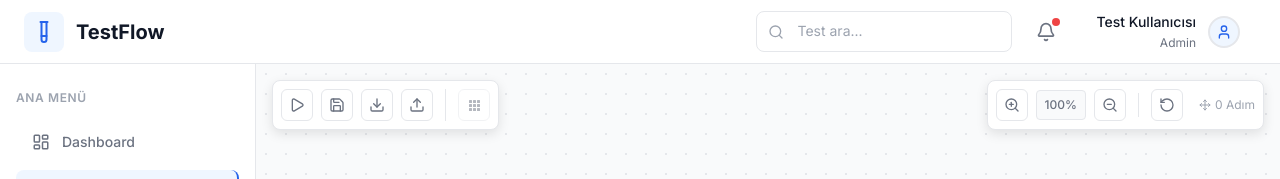
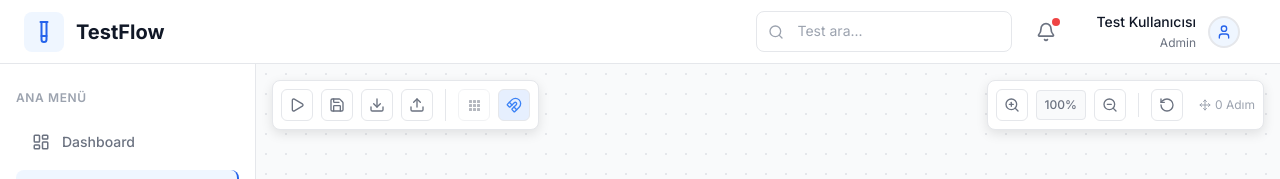
Before and after one commit to erenaydin0/TestFlow, a Next.js app: page /test-builder in a window 1280 px wide. Shown: the top 179 px of the page. Built offline with nearby package versions, Linux system fonts and the light colour scheme.

Commit message:
Adımları hizalarken kolaylık sağlması adına magnet ikonu eklendi. Diğer adımlardan hiza alınmasını kolaylaştıran çizgiler ile yol göstermekte.

```diff
--- a/src/app/globals.css
+++ b/src/app/globals.css
@@ -162,6 +162,41 @@ body {
   color: #60a5fa;
 }
 
+/* Canvas control styles */
+.canvas-control {
+  display: flex;
+  align-items: center;
+  justify-content: center;
+  width: 2rem;
+  height: 2rem;
+  background-color: transparent;
+  border: none;
+  border-radius: 0.25rem;
+  cursor: pointer;
+  color: var(--text-secondary);
+  transition: all 0.2s ease;
+}
+
+.canvas-control:hover {
+  background-color: var(--bg-tertiary);
+  color: var(--text-primary);
+}
+
+.canvas-control:disabled {
+  opacity: 0.5;
+  cursor: not-allowed;
+}
+
+.canvas-control:disabled:hover {
+  background-color: transparent;
+  color: var(--text-secondary);
+}
+
+/* Canvas background grid */
+.canvas-background {
+  background-color: var(--bg-secondary);
+}
+
 /* Smooth transitions for all elements */
 * {
   transition: background-color 0.3s ease, color 0.3s ease, border-color 0.3s ease;
--- a/src/app/test-builder/page.tsx
+++ b/src/app/test-builder/page.tsx
@@ -25,7 +25,8 @@ import {
   Move,
   X,
   CheckCircle,
-  XCircle
+  XCircle,
+  Magnet
 } from 'lucide-react';
 import { TestStep } from '@/types';
 
@@ -92,9 +93,99 @@ export default function TestBuilder() {
   const [pan, setPan] = useState({ x: 0, y: 0 });
   const [isPanning, setIsPanning] = useState(false);
   const [panStart, setPanStart] = useState({ x: 0, y: 0 });
+  const [snapEnabled, setSnapEnabled] = useState(true);
+  const [snapLines, setSnapLines] = useState<{x: number[], y: number[]}>({x: [], y: []});
 
   // Generate unique ID
   const generateId = () => Math.random().toString(36).substr(2, 9);
+
+  // Snap to grid and other steps
+  const snapToPosition = (x: number, y: number, excludeStepId?: string) => {
+    if (!snapEnabled) return { x, y, snapLines: { x: [], y: [] } };
+
+    const SNAP_THRESHOLD = 15; // pixels
+    const GRID_SIZE = 20; // Grid snap size
+    let snappedX = x;
+    let snappedY = y;
+    const activeSnapLines = { x: [] as number[], y: [] as number[] };
+
+    // Snap to grid
+    const gridX = Math.round(x / GRID_SIZE) * GRID_SIZE;
+    const gridY = Math.round(y / GRID_SIZE) * GRID_SIZE;
+
+    if (Math.abs(x - gridX) < SNAP_THRESHOLD) {
+      snappedX = gridX;
+    }
+    if (Math.abs(y - gridY) < SNAP_THRESHOLD) {
+      snappedY = gridY;
+    }
+
+    // Snap to other steps
+    const otherSteps = testSteps.filter(step => step.id !== excludeStepId);
+
+    for (const step of otherSteps) {
+      const stepCenterX = step.x + 96; // Step width/2
+      const stepCenterY = step.y + 40; // Step height/2
+      const stepLeft = step.x;
+      const stepRight = step.x + 192; // Step width
+      const stepTop = step.y;
+      const stepBottom = step.y + 80; // Step height
+
+      // Horizontal alignment (Y-axis)
+      if (Math.abs(y - step.y) < SNAP_THRESHOLD) {
+        snappedY = step.y; // Top alignment
+        activeSnapLines.y.push(step.y);
+      } else if (Math.abs(y - stepCenterY) < SNAP_THRESHOLD) {
+        snappedY = stepCenterY - 40; // Center alignment
+        activeSnapLines.y.push(stepCenterY);
+      } else if (Math.abs(y - stepBottom) < SNAP_THRESHOLD) {
+        snappedY = stepBottom; // Bottom alignment
+        activeSnapLines.y.push(stepBottom);
+      }
+
+      // Vertical alignment (X-axis)
+      if (Math.abs(x - step.x) < SNAP_THRESHOLD) {
+        snappedX = step.x; // Left alignment
+        activeSnapLines.x.push(step.x);
+      } else if (Math.abs(x - stepCenterX) < SNAP_THRESHOLD) {
+        snappedX = stepCenterX - 96; // Center alignment
+        activeSnapLines.x.push(stepCenterX);
+      } else if (Math.abs(x - stepRight) < SNAP_THRESHOLD) {
+        snappedX = stepRight; // Right alignment
+        activeSnapLines.x.push(stepRight);
+      }
+
+      // Spacing alignment (common distances)
+      const COMMON_SPACING = [50, 100, 150, 200, 250]; // Common spacing values
+      for (const spacing of COMMON_SPACING) {
+        // Horizontal spacing
+        if (Math.abs(x - (stepRight + spacing)) < SNAP_THRESHOLD) {
+          snappedX = stepRight + spacing;
+          activeSnapLines.x.push(stepRight + spacing);
+        }
+        if (Math.abs(x - (stepLeft - spacing - 192)) < SNAP_THRESHOLD) {
+          snappedX = stepLeft - spacing - 192;
+          activeSnapLines.x.push(stepLeft - spacing);
+        }
+
+        // Vertical spacing
+        if (Math.abs(y - (stepBottom + spacing)) < SNAP_THRESHOLD) {
+          snappedY = stepBottom + spacing;
+          activeSnapLines.y.push(stepBottom + spacing);
+        }
+        if (Math.abs(y - (stepTop - spacing - 80)) < SNAP_THRESHOLD) {
+          snappedY = stepTop - spacing - 80;
+          activeSnapLines.y.push(stepTop - spacing);
+        }
+      }
+    }
+
+    return {
+      x: Math.max(0, snappedX),
+      y: Math.max(0, snappedY),
+      snapLines: activeSnapLines
+    };
+  };
 
   // Handle drag start for actions
   const handleActionDragStart = (actionType: string) => {
@@ -116,29 +207,35 @@ export default function TestBuilder() {
 
     const rect = canvasRef.current.getBoundingClientRect();
     // Calculate position considering canvas offset and zoom
-    const x = (e.clientX - rect.left - canvasOffset.x) / zoom;
-    const y = (e.clientY - rect.top - canvasOffset.y) / zoom;
+    const rawX = (e.clientX - rect.left - canvasOffset.x) / zoom;
+    const rawY = (e.clientY - rect.top - canvasOffset.y) / zoom;
+
+    // Center the step first
+    const centeredX = rawX - 96; // Center the step (12rem = 192px, so 96px offset)
+    const centeredY = rawY - 40;  // Center vertically
 
     if (draggedAction) {
-      // Create new step
+      // Create new step with snap
       const action = availableActions.find(a => a.type === draggedAction);
       if (action) {
+        const snapped = snapToPosition(centeredX, centeredY);
         const newStep: TestStep = {
           id: generateId(),
           type: action.type as any,
-          x: Math.max(0, x - 96), // Center the step (12rem = 192px, so 96px offset)
-          y: Math.max(0, y - 40)  // Center vertically
+          x: snapped.x,
+          y: snapped.y
         };
         setTestSteps(prev => [...prev, newStep]);
       }
     } else if (draggedStep) {
-      // Move existing step
+      // Move existing step with snap
+      const snapped = snapToPosition(centeredX, centeredY, draggedStep);
       setTestSteps(prev => prev.map(step =>
         step.id === draggedStep
           ? {
               ...step,
-              x: Math.max(0, x - 96), // Center the step
-              y: Math.max(0, y - 40)  // Center vertically
+              x: snapped.x,
+              y: snapped.y
             }
           : step
       ));
@@ -149,7 +246,8 @@ export default function TestBuilder() {
     setDraggedStep(null);
     setIsDragOver(false);
     setDragPreview(null);
-  }, [draggedAction, draggedStep, canvasOffset, zoom]);
+    setSnapLines({ x: [], y: [] }); // Clear snap lines
+  }, [draggedAction, draggedStep, canvasOffset, zoom, snapToPosition]);
 
   // Handle canvas drag over
   const handleCanvasDragOver = (e: React.DragEvent) => {
@@ -158,19 +256,23 @@ export default function TestBuilder() {
     e.dataTransfer.dropEffect = draggedAction ? 'copy' : 'move';
     setIsDragOver(true);
 
-    // Update preview position
+    // Update preview position with snap
     if (canvasRef.current && (draggedAction || draggedStep)) {
       const rect = canvasRef.current.getBoundingClientRect();
-      const x = (e.clientX - rect.left - canvasOffset.x) / zoom;
-      const y = (e.clientY - rect.top - canvasOffset.y) / zoom;
-
-      const previewX = Math.max(0, x - 96);
-      const previewY = Math.max(0, y - 40);
+      const rawX = (e.clientX - rect.left - canvasOffset.x) / zoom;
+      const rawY = (e.clientY - rect.top - canvasOffset.y) / zoom;
+
+      const centeredX = rawX - 96;
+      const centeredY = rawY - 40;
+
+      const snapped = snapToPosition(centeredX, centeredY, draggedStep || undefined);
+
+      setSnapLines(snapped.snapLines); // Update snap lines for visual feedback
 
       if (draggedAction) {
-        setDragPreview({ x: previewX, y: previewY, type: draggedAction });
+        setDragPreview({ x: snapped.x, y: snapped.y, type: draggedAction });
       } else if (draggedStep) {
-        setDragPreview({ x: previewX, y: previewY, type: 'step' });
+        setDragPreview({ x: snapped.x, y: snapped.y, type: 'step' });
       }
     }
   };
@@ -180,19 +282,23 @@ export default function TestBuilder() {
     e.preventDefault();
     setIsDragOver(true);
 
-    // Initialize preview on drag enter
+    // Initialize preview on drag enter with snap
     if (canvasRef.current && (draggedAction || draggedStep)) {
       const rect = canvasRef.current.getBoundingClientRect();
-      const x = (e.clientX - rect.left - canvasOffset.x) / zoom;
-      const y = (e.clientY - rect.top - canvasOffset.y) / zoom;
-
-      const previewX = Math.max(0, x - 96);
-      const previewY = Math.max(0, y - 40);
+      const rawX = (e.clientX - rect.left - canvasOffset.x) / zoom;
+      const rawY = (e.clientY - rect.top - canvasOffset.y) / zoom;
+
+      const centeredX = rawX - 96;
+      const centeredY = rawY - 40;
+
+      const snapped = snapToPosition(centeredX, centeredY, draggedStep || undefined);
+
+      setSnapLines(snapped.snapLines);
 
       if (draggedAction) {
-        setDragPreview({ x: previewX, y: previewY, type: draggedAction });
+        setDragPreview({ x: snapped.x, y: snapped.y, type: draggedAction });
       } else if (draggedStep) {
-        setDragPreview({ x: previewX, y: previewY, type: 'step' });
+        setDragPreview({ x: snapped.x, y: snapped.y, type: 'step' });
       }
     }
   };
@@ -204,6 +310,7 @@ export default function TestBuilder() {
     if (!e.currentTarget.contains(e.relatedTarget as Node)) {
       setIsDragOver(false);
       setDragPreview(null);
+      setSnapLines({ x: [], y: [] }); // Clear snap lines
     }
   };
 
@@ -722,6 +829,18 @@ export default function TestBuilder() {
                   ))}
                 </div>
               </div>
+            </button>
+
+            <button
+              onClick={() => setSnapEnabled(!snapEnabled)}
+              className="canvas-control"
+              title={snapEnabled ? "Otomatik Sabitlemeyi Kapat" : "Otomatik Sabitlemeyi Aç"}
+              style={{
+                backgroundColor: snapEnabled ? '#3b82f620' : 'transparent',
+                color: snapEnabled ? '#3b82f6' : 'var(--text-secondary)'
+              }}
+            >
+              <Magnet size={16} />
             </button>
 
             {/* Connection mode indicator */}
@@ -862,7 +981,7 @@ export default function TestBuilder() {
               height: '100%',
               position: 'relative'
             }}>
-              {/* SVG Layer for connections */}
+              {/* SVG Layer for connections and snap lines */}
               <svg
                 style={{
                   position: 'absolute',
@@ -875,6 +994,41 @@ export default function TestBuilder() {
                 }}
               >
                 {renderConnections()}
+
+                {/* Snap lines */}
+                {snapEnabled && (
+                  <g>
+                    {/* Vertical snap lines */}
+                    {snapLines.x.map((x, index) => (
+                      <line
+                        key={`snap-x-${index}`}
+                        x1={x}
+                        y1={0}
+                        x2={x}
+                        y2="100%"
+                        stroke="#3b82f6"
+                        strokeWidth="1"
+                        strokeDasharray="4,4"
+                        opacity="0.6"
+                      />
+                    ))}
+
+                    {/* Horizontal snap lines */}
+                    {snapLines.y.map((y, index) => (
+                      <line
+                        key={`snap-y-${index}`}
+                        x1={0}
+                        y1={y}
+                        x2="100%"
+                        y2={y}
+                        stroke="#3b82f6"
+                        strokeWidth="1"
+                        strokeDasharray="4,4"
+                        opacity="0.6"
+                      />
+                    ))}
+                  </g>
+                )}
               </svg>
               {/* Render drag preview */}
               {dragPreview && (() => {
```
